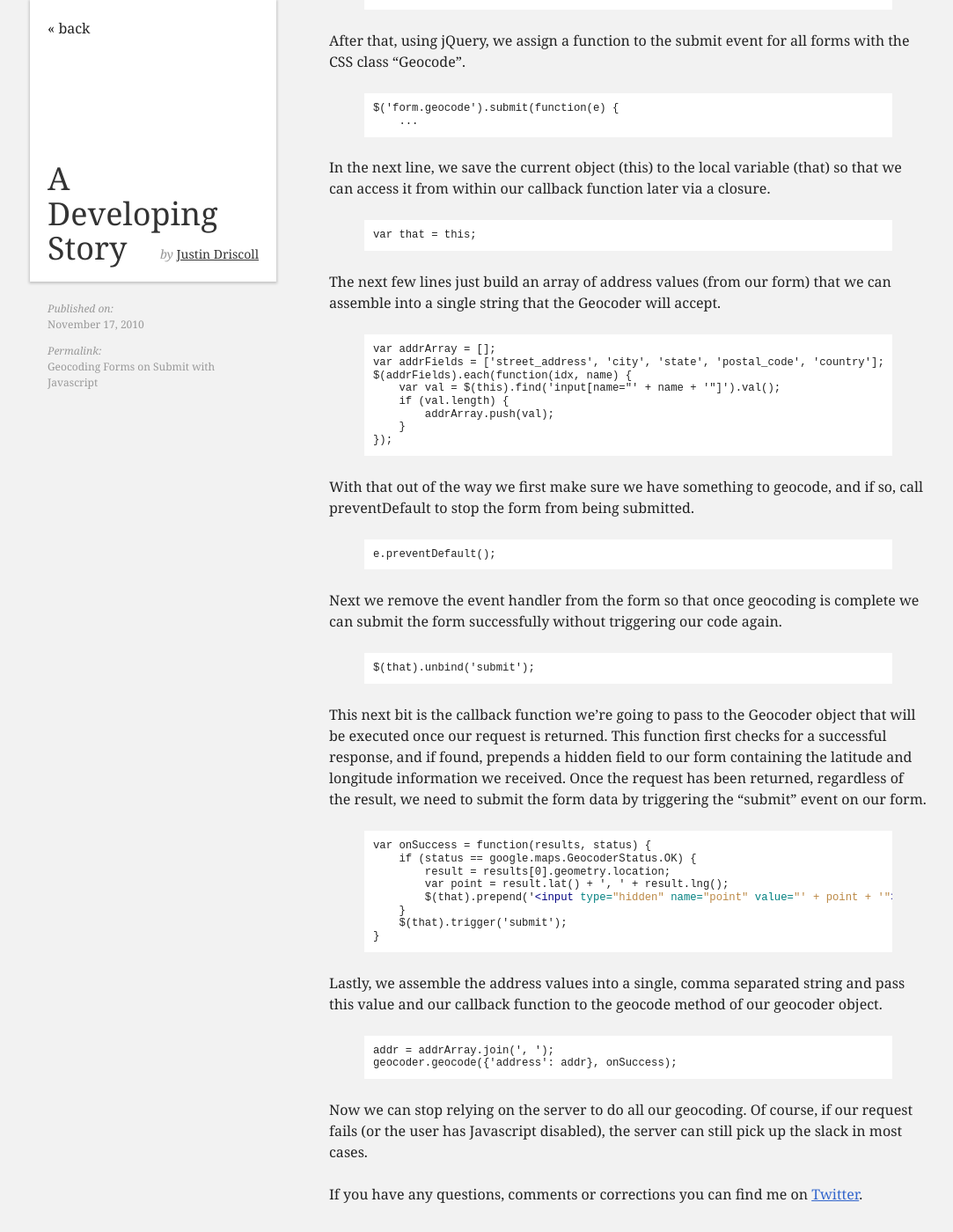
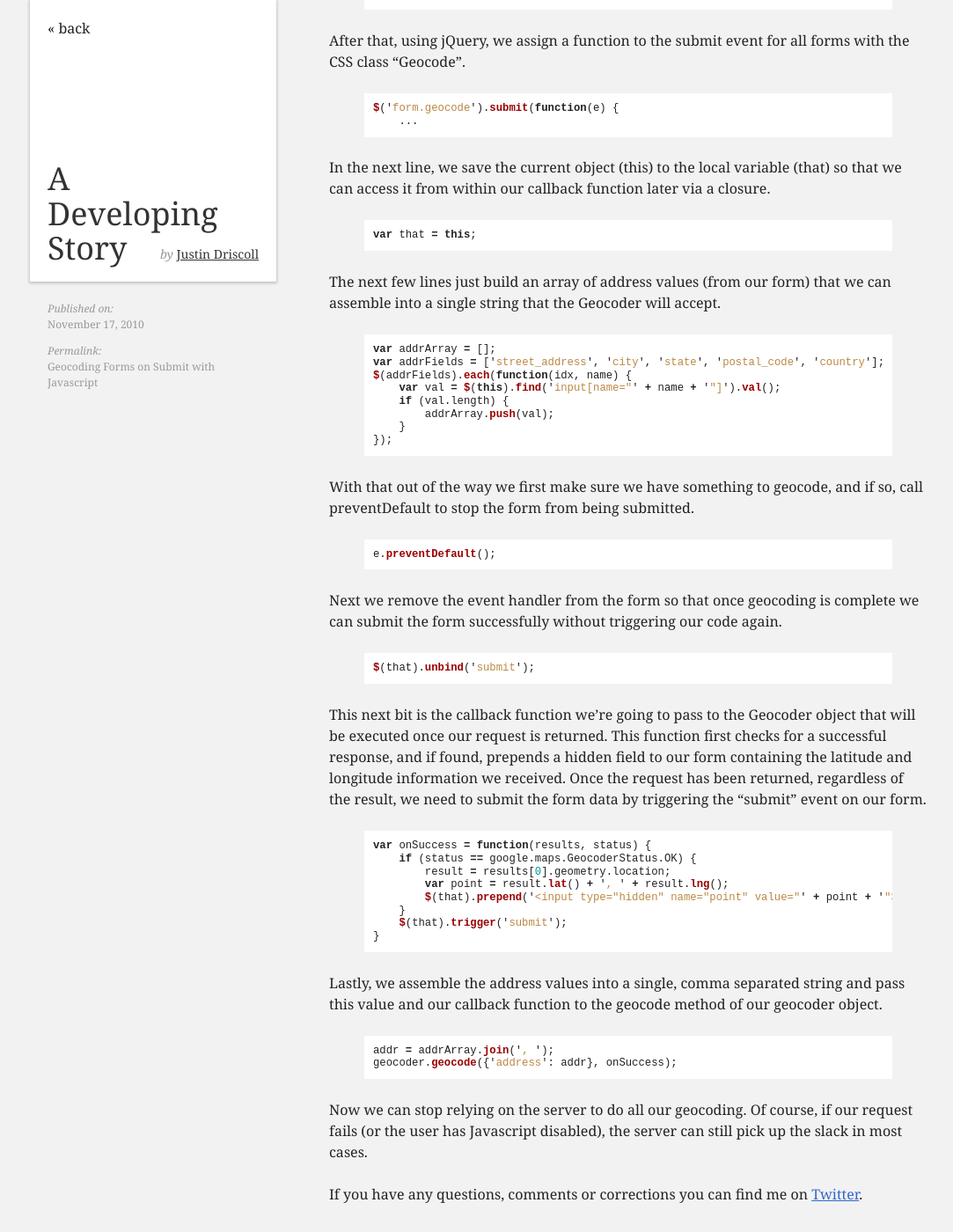
Before and after one commit to jdriscoll/jdriscoll.github.com, a Jekyll site: the page built from blog/_posts/2010-11-17-geocoding-forms-on-submit.html, in a window 1280 px wide and 1400 px high, scrolled down 1938 px. Shown: the whole window at 88% size, without its empty margins (86-1169 px from the left). Built offline with Jekyll 4.4.1, drawn with Linux system fonts in a browser that asks for light colours; part of the change alters nothing that is shown; some of the changed text lies outside the part shown.

```diff
--- a/blog/_posts/2010-11-17-geocoding-forms-on-submit.html
+++ b/blog/_posts/2010-11-17-geocoding-forms-on-submit.html
@@ -65,14 +65,14 @@ $(document).ready(function() {
 });
 </script>{% endhighlight %}
 <p>Let’s take a look at the important bits. First we declare a variable to hold our Geocoder object.</p>
-{% highlight html %}var geocoder;{% endhighlight %}
+{% highlight javascript %}var geocoder;{% endhighlight %}
 <p>After that, using jQuery, we assign a function to the submit event for all forms with the CSS class “Geocode”.</p>
-{% highlight html %}$('form.geocode').submit(function(e) {
+{% highlight javascript %}$('form.geocode').submit(function(e) {
     ...{% endhighlight %}
 <p>In the next line, we save the current object (this) to the local variable (that) so that we can access it from within our callback function later via a closure.</p>
-{% highlight html %}var that = this;{% endhighlight %}
+{% highlight javascript %}var that = this;{% endhighlight %}
 <p>The next few lines just build an array of address values (from our form) that we can assemble into a single string that the Geocoder will accept.</p>
-{% highlight html %}var addrArray = [];
+{% highlight javascript %}var addrArray = [];
 var addrFields = ['street_address', 'city', 'state', 'postal_code', 'country'];
 $(addrFields).each(function(idx, name) {
     var val = $(this).find('input[name="' + name + '"]').val();
@@ -81,11 +81,11 @@ $(addrFields).each(function(idx, name) {
     }
 });{% endhighlight %}
 <p>With that out of the way we first make sure we have something to geocode, and if so, call preventDefault to stop the form from being submitted.</p>
-{% highlight html %}e.preventDefault();{% endhighlight %}
+{% highlight javascript %}e.preventDefault();{% endhighlight %}
 <p>Next we remove the event handler from the form so that once geocoding is complete we can submit the form successfully without triggering our code again.</p>
-{% highlight html %}$(that).unbind('submit');{% endhighlight %}
+{% highlight javascript %}$(that).unbind('submit');{% endhighlight %}
 <p>This next bit is the callback function we’re going to pass to the Geocoder object that will be executed once our request is returned. This function first checks for a successful response, and if found, prepends a hidden field to our form containing the latitude and longitude information we received. Once the request has been returned, regardless of the result, we need to submit the form data by triggering the “submit” event on our form.</p>
-{% highlight html %}var onSuccess = function(results, status) {
+{% highlight javascript %}var onSuccess = function(results, status) {
     if (status == google.maps.GeocoderStatus.OK) {
         result = results[0].geometry.location;
         var point = result.lat() + ', ' + result.lng();
@@ -94,7 +94,7 @@ $(addrFields).each(function(idx, name) {
     $(that).trigger('submit');
 }{% endhighlight %}
 <p>Lastly, we assemble the address values into a single, comma separated string and pass this value and our callback function to the geocode method of our geocoder object.</p>
-{% highlight html %}addr = addrArray.join(', ');
+{% highlight javascript %}addr = addrArray.join(', ');
 geocoder.geocode({'address': addr}, onSuccess);{% endhighlight %}
 <p>Now we can stop relying on the server to do all our geocoding. Of course, if our request fails (or the user has Javascript disabled), the server can still pick up the slack in most cases.</p>
 <p>If you have any questions, comments or corrections you can find me on <a href="http://twitter.com/jdriscoll" target="_blank">Twitter</a>.</p>
```
